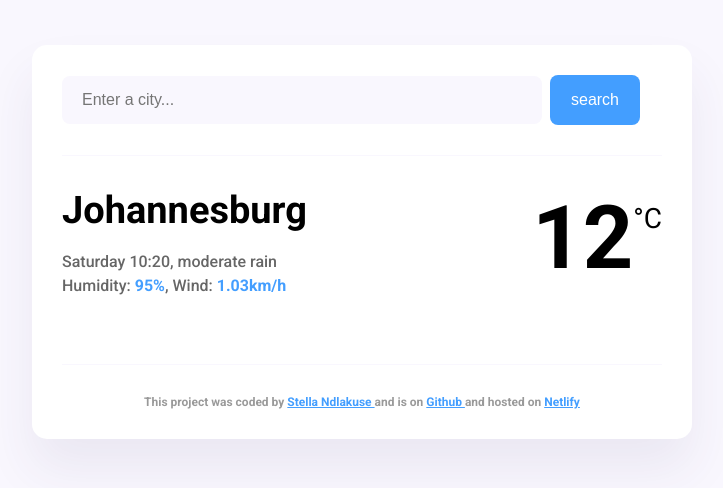
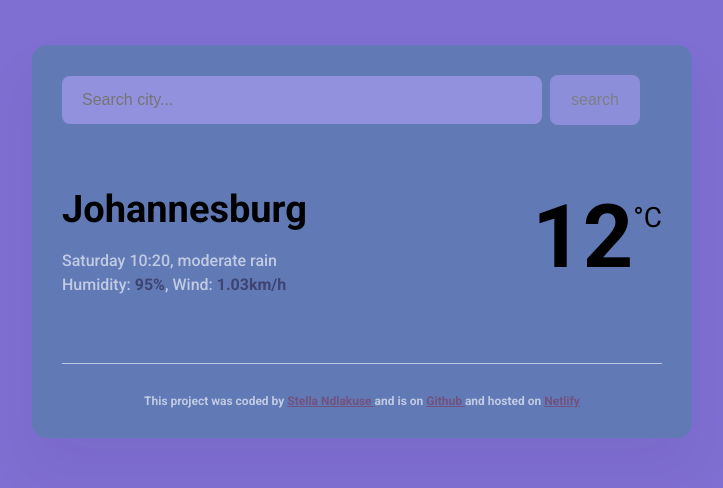
Before and after one commit to StellaNDL/weather-forecast, a plain HTML site: page index.html in a window 1280 px wide. Shown: the whole page, without its empty margins (278-1001 px from the left). Drawn offline with nearby package versions, Linux system fonts and the light colour scheme; no server answers.

Commit message:
Updated the html,css and javascript
Added the Math.round to the minimum and maximum temperature.
Changed the colors of the app in css.

```diff
--- a/index.html
+++ b/index.html
@@ -14,7 +14,7 @@
     <div class="weather-app">
 <header>
     <form class="search-form" id="search-form">
-        <input type="search" placeholder="Enter a city..." required id="search-form-input" class="search-form-input"/>
+        <input type="search" placeholder="Search city..." required id="search-form-input" class="search-form-input"/>
         <input type="submit" value="search" class="search-form-button" />
     </form>
 </header>
--- a/src/index.js
+++ b/src/index.js
@@ -89,8 +89,8 @@ function displayTemperature(response) {
                   <img src ="${day.condition.icon_url}" class = "weather-forecast-icon"/>
                   <div class="weather-forecast-temperature">
 
-                  <span class="maximum-temperature">${day.temperature.maximum}°</span>
-                  <span class="minimum-temperature">${day.temperature.minimum}°</span>
+                  <span class="maximum-temperature">${Math.round(day.temperature.maximum)}°</span>
+                  <span class="minimum-temperature">${Math.round(day.temperature.minimum)}°</span>
       </div>
       </div>
       `;
--- a/src/styles.css
+++ b/src/styles.css
@@ -1,16 +1,17 @@
 body {
-    background-color: #F9F7FE;
+    background-color: #7F6FD2;
     font-family: "Roboto", sans-serif;
     font-weight: 700;
     font-style: normal;
 }
 
 a {
-    color: #439EFF;
+    color: #813051;
+    opacity: 0.9;
 }
 
 .weather-app {
-    background: white;
+    background: #617AB6;
     max-width: 600px;
     margin: 45px auto;
     padding: 30px;
@@ -19,26 +20,28 @@ a {
 }
 
 header {
-    border-bottom: 1px solid #F9F7FE;
+    border-bottom: 1px  #F9F7FE;
     padding: 0 0 30px 0;
 }
 
 .search-form-input {
-   background-color: #F9F7FE;
-   border: black;
+   background-color: #9291DD;
+   border: none;
    border-radius: 8px;
    width: 80%;
    font-size: 16px;
    padding: 15px 20px;
 }
 .search-form-button {
-    background: #439EFF;
+    background: #9291DD;
     margin-left: 4px;
     padding: 16px 21px;
     border-radius: 8px;
     border: none;
-    color: white;
+    color: grey;
+    opacity: 0.9;
     font-size: 16px;
+    cursor: pointer;
 }
 
 main {
@@ -60,12 +63,13 @@ main {
 .weather-app-details {
     font-size: 16px;
     line-height: 24px;
-    color: rgba(0, 0, 0, 0.6);
+    color: white;
+    opacity: 0.6;
     font-weight: 500;
 }
 
 .weather-app-details strong {
-    color: #439EFF;
+    color: #272044;
 }
 
 .weather-app-temperature-container {
@@ -103,7 +107,7 @@ main {
 
 .weather-forecast-date {
     font-size: 16px;
-    color: black;
+    color: white;
     opacity: 0.6;
     font-size: 20px;
 }
@@ -121,12 +125,13 @@ main {
 
 .maximum-temperature {
 font-size: 17px;
-color: #439EFF;
+color: #272044;
 }
 
 .minimum-temperature {
   font-size: 14px;
   opacity: 0.6;
+  color: white;
 }
 
 footer {
@@ -134,5 +139,6 @@ footer {
     padding: 30px 0 0 0;
     text-align: center;
     font-size: 12px;
-    color: rgba(0, 0, 0, 0.4);
+    color: white;
+    opacity: 0.6;
 }
```
